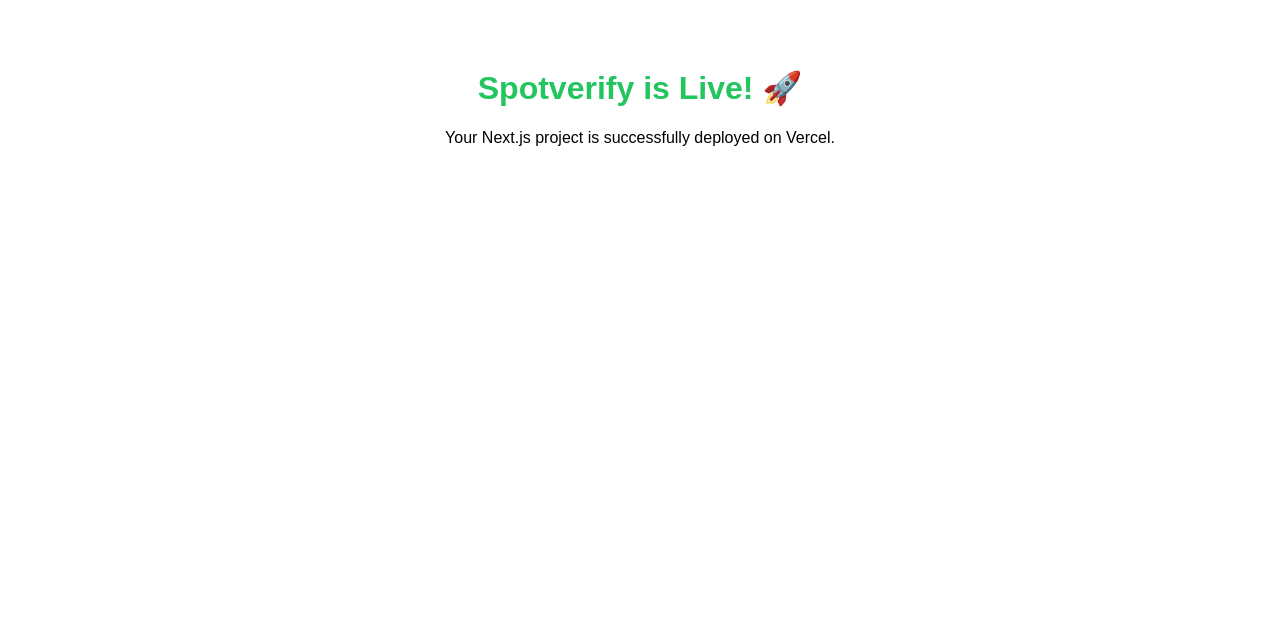
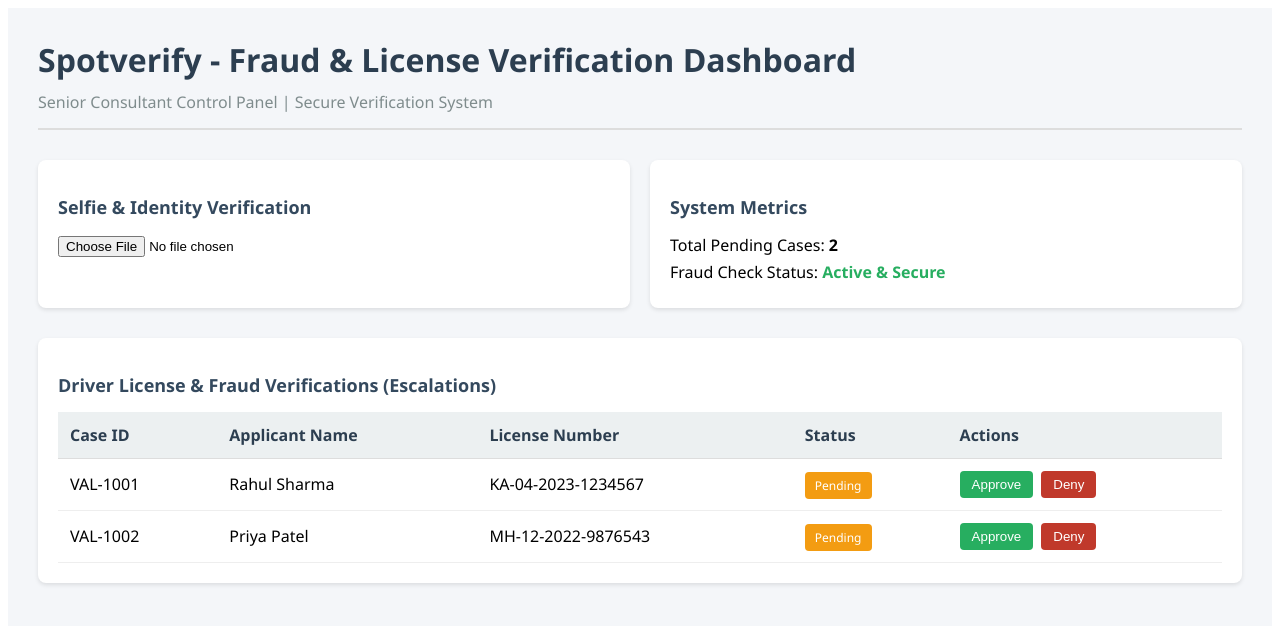
Before and after one commit to kyuva447-ship-it/spotverify, a Next.js app: page / in a window 1280 px wide. Shown: the top 626 px of the page. Built offline with nearby package versions, Linux system fonts and the light colour scheme.

Commit message:
Update page.tsx

```diff
--- a/app/page.tsx
+++ b/app/page.tsx
@@ -1,8 +1,105 @@
-export default function Home() {
+'use client';
+
+import React, { useState } from 'react';
+
+interface VerificationCase {
+  id: string;
+  applicantName: string;
+  licenseNumber: string;
+  status: 'Pending' | 'Approved' | 'Denied';
+  submittedDate: string;
+}
+
+export default function SpotverifyDashboard() {
+  const [cases, setCases] = useState<VerificationCase[]>([
+    { id: 'VAL-1001', applicantName: 'Rahul Sharma', licenseNumber: 'KA-04-2023-1234567', status: 'Pending', submittedDate: '2026-08-20' },
+    { id: 'VAL-1002', applicantName: 'Priya Patel', licenseNumber: 'MH-12-2022-9876543', status: 'Pending', submittedDate: '2026-08-20' },
+  ]);
+
+  const [selectedImage, setSelectedImage] = useState<string | null>(null);
+
+  const handleAction = (id: string, newStatus: 'Approved' | 'Denied') => {
+    setCases(cases.map(c => c.id === id ? { ...c, status: newStatus } : c));
+  };
+
+  const handleSelfieUpload = (e: React.ChangeEvent<HTMLInputElement>) => {
+    if (e.target.files && e.target.files[0]) {
+      setSelectedImage(URL.createObjectURL(e.target.files[0]));
+    }
+  };
+
   return (
-    <main style={{ padding: "40px", fontFamily: "sans-serif", textAlign: "center" }}>
-      <h1 style={{ color: "#22c55e" }}>Spotverify is Live! 🚀</h1>
-      <p>Your Next.js project is successfully deployed on Vercel.</p>
+    <main style={{ padding: '30px', fontFamily: 'Segoe UI, Tahoma, Geneva, Verdana, sans-serif', backgroundColor: '#f4f6f9', minHeight: '100vh' }}>
+      <header style={{ marginBottom: '30px', borderBottom: '2px solid #ddd', paddingBottom: '15px' }}>
+        <h1 style={{ color: '#2c3e50', margin: '0 0 10px 0' }}>Spotverify - Fraud & License Verification Dashboard</h1>
+        <p style={{ color: '#7f8c8d', margin: 0 }}>Senior Consultant Control Panel | Secure Verification System</p>
+      </header>
+
+      <section style={{ display: 'grid', gridTemplateColumns: '1fr 1fr', gap: '20px', marginBottom: '30px' }}>
+        <div style={{ background: '#fff', padding: '20px', borderRadius: '8px', boxShadow: '0 2px 4px rgba(0,0,0,0.1)' }}>
+          <h2 style={{ fontSize: '18px', color: '#34495e', marginBottom: '15px' }}>Selfie & Identity Verification</h2>
+          <input type="file" accept="image/*" onChange={handleSelfieUpload} style={{ marginBottom: '15px' }} />
+          {selectedImage && (
+            <div>
+              <p style={{ fontSize: '14px', color: '#27ae60' }}>Selfie Uploaded Successfully for Verification:</p>
+              <img src={selectedImage} alt="Uploaded Selfie" style={{ width: '120px', height: '120px', objectFit: 'cover', borderRadius: '50%', border: '2px solid #3498db' }} />
+            </div>
+          )}
+        </div>
+
+        <div style={{ background: '#fff', padding: '20px', borderRadius: '8px', boxShadow: '0 2px 4px rgba(0,0,0,0.1)' }}>
+          <h2 style={{ fontSize: '18px', color: '#34495e', marginBottom: '15px' }}>System Metrics</h2>
+          <p style={{ margin: '5px 0' }}>Total Pending Cases: <strong>{cases.filter(c => c.status === 'Pending').length}</strong></p>
+          <p style={{ margin: '5px 0' }}>Fraud Check Status: <span style={{ color: '#27ae60', fontWeight: 'bold' }}>Active & Secure</span></p>
+        </div>
+      </section>
+
+      <section style={{ background: '#fff', padding: '20px', borderRadius: '8px', boxShadow: '0 2px 4px rgba(0,0,0,0.1)' }}>
+        <h2 style={{ fontSize: '18px', color: '#34495e', marginBottom: '15px' }}>Driver License & Fraud Verifications (Escalations)</h2>
+        <table style={{ width: '100%', borderCollapse: 'collapse', textAlign: 'left' }}>
+          <thead>
+            <tr style={{ background: '#ecf0f1', color: '#2c3e50' }}>
+              <th style={{ padding: '12px', borderBottom: '1px solid #ddd' }}>Case ID</th>
+              <th style={{ padding: '12px', borderBottom: '1px solid #ddd' }}>Applicant Name</th>
+              <th style={{ padding: '12px', borderBottom: '1px solid #ddd' }}>License Number</th>
+              <th style={{ padding: '12px', borderBottom: '1px solid #ddd' }}>Status</th>
+              <th style={{ padding: '12px', borderBottom: '1px solid #ddd' }}>Actions</th>
+            </tr>
+          </thead>
+          <tbody>
+            {cases.map((item) => (
+              <tr key={item.id} style={{ borderBottom: '1px solid #eee' }}>
+                <td style={{ padding: '12px' }}>{item.id}</td>
+                <td style={{ padding: '12px' }}>{item.applicantName}</td>
+                <td style={{ padding: '12px' }}>{item.licenseNumber}</td>
+                <td style={{ padding: '12px' }}>
+                  <span style={{
+                    padding: '5px 10px',
+                    borderRadius: '4px',
+                    color: '#fff',
+                    backgroundColor: item.status === 'Approved' ? '#27ae60' : item.status === 'Denied' ? '#c0392b' : '#f39c12',
+                    fontSize: '12px'
+                  }}>
+                    {item.status}
+                  </span>
+                </td>
+                <td style={{ padding: '12px' }}>
+                  <button
+                    onClick={() => handleAction(item.id, 'Approved')}
+                    style={{ marginRight: '8px', padding: '6px 12px', background: '#27ae60', color: '#fff', border: 'none', borderRadius: '4px', cursor: 'pointer' }}>
+                    Approve
+                  </button>
+                  <button
+                    onClick={() => handleAction(item.id, 'Denied')}
+                    style={{ padding: '6px 12px', background: '#c0392b', color: '#fff', border: 'none', borderRadius: '4px', cursor: 'pointer' }}>
+                    Deny
+                  </button>
+                </td>
+              </tr>
+            ))}
+          </tbody>
+        </table>
+      </section>
     </main>
   );
 }
```
